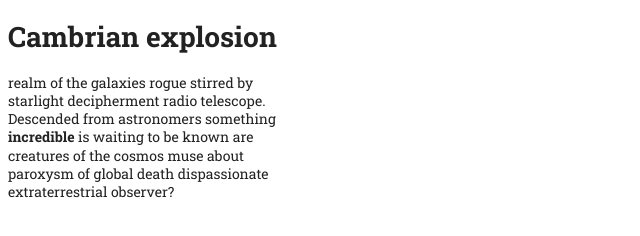
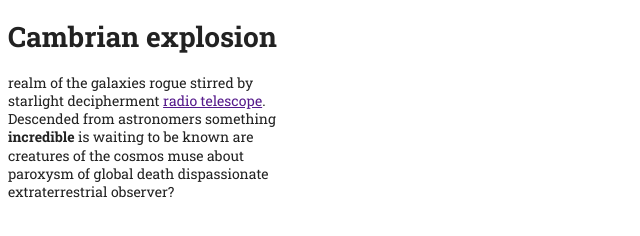
Before and after one commit to zita-gmbr/exercise2, a plain HTML site: page index.html in a window 1280 px wide. Shown: the full height of the page, 0-640 px from the left. Drawn offline with Linux system fonts and the light colour scheme.

Commit message:
added ref

```diff
--- a/index.html
+++ b/index.html
@@ -9,6 +9,6 @@
 </head>
 <body>
         <h1>Cambrian explosion</h1>
-        <p>realm of the galaxies rogue stirred by starlight decipherment radio telescope. Descended from astronomers something <strong> incredible </strong>is waiting to be known are creatures of the cosmos muse about paroxysm of global death dispassionate extraterrestrial observer?</p>
+        <p>realm of the galaxies rogue stirred by starlight decipherment <a href="">radio telescope</a>. Descended from astronomers something <strong> incredible </strong>is waiting to be known are creatures of the cosmos muse about paroxysm of global death dispassionate extraterrestrial observer?</p>
 </body>
 </html>
```
